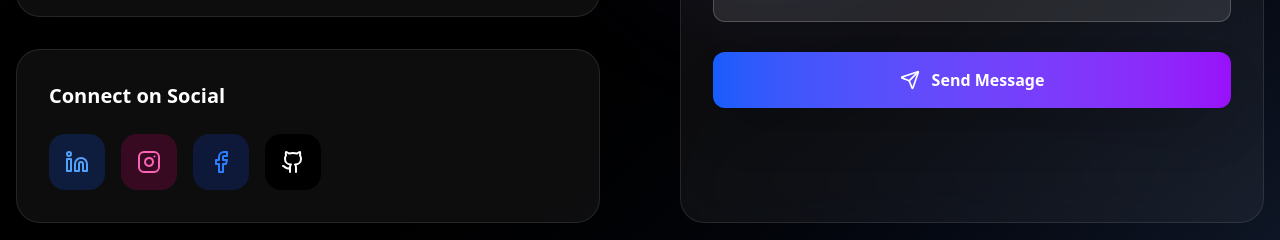
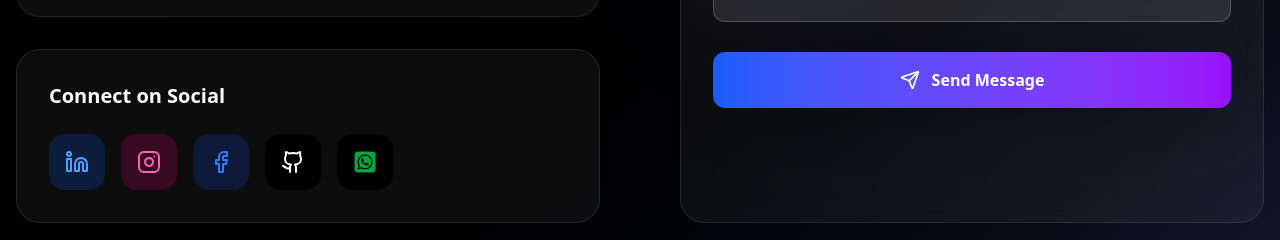
Before and after one commit to md-Ateek-dev/My_Portfolio, a React (Vite) app: page / in a window 1280 px wide. Shown: the part 4740-4980 px from the top of the page. Built offline with nearby package versions, Linux system fonts and the light colour scheme; a web font is replaced by a local one.

Commit message:
add icons

```diff
--- a/src/Components/Contact.jsx
+++ b/src/Components/Contact.jsx
@@ -1,5 +1,6 @@
 import React, { useState, useEffect } from 'react';
 import { Mail, Phone, MapPin, Send, User, MessageSquare, Linkedin, Instagram, Facebook, GitBranch, Github } from 'lucide-react';
+import { FaSquareWhatsapp } from "react-icons/fa6";
 
 const Contact = () => {
   const [result, setResult] = useState("");
@@ -186,6 +187,14 @@ const Contact = () => {
                 >
                   <Github className="w-6 h-6 text-white group-hover:text-white" />
                 </a>
+                <a
+                  href="https://wa.me/message/ANXSMJIEXO3GF1"
+                  target="_blank"
+                  rel="noopener noreferrer"
+                  className="p-4 bg-black hover:bg-slate-800 rounded-2xl transition-all duration-300 hover:scale-110 group"
+                >
+                  <FaSquareWhatsapp className="w-6 h-6 text-green-600 group-hover:text-green-700" />
+                </a>
               </div>
             </div>
           </div>
--- a/src/Components/Footer.jsx
+++ b/src/Components/Footer.jsx
@@ -49,9 +49,9 @@ const Footer = () => {
   };
 
   const socialLinks = [
-    { icon: Github, href: '#', label: 'GitHub', color: 'hover:text-gray-300' },
+    { icon: Github, href: 'https://github.com/md-Ateek-dev/My_Portfolio', label: 'GitHub', color: 'hover:text-gray-300' },
     { icon: Linkedin, href: 'https://www.linkedin.com/in/mohd-ateek-80a949256', label: 'LinkedIn', color: 'hover:text-blue-400' },
-    { icon: Twitter, href: '#', label: 'Twitter', color: 'hover:text-blue-300' },
+    { icon: Twitter, href: 'https://x.com/md_Ateek09?t=K769gdOSAwL-Kihfm-GSnA&s=09', label: 'Twitter', color: 'hover:text-blue-300' },
     { icon: Instagram, href: 'https://www.instagram.com/md_ateek09?igsh=ajZjNnFreWhwYWgx', label: 'Instagram', color: 'hover:text-pink-400' }
   ];
 
```
